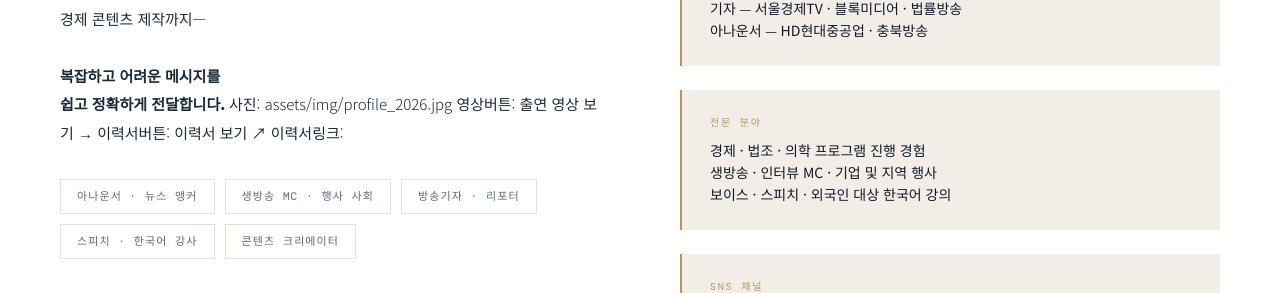
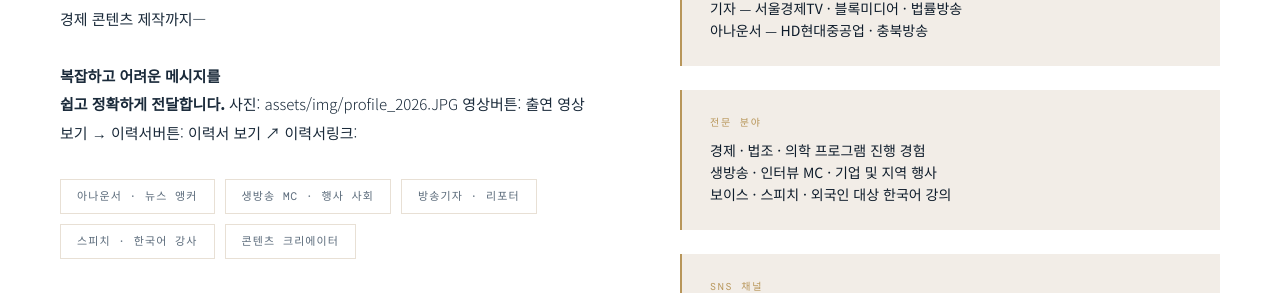
Before and after one commit to annhylee/annhylee.github.io, a Jekyll site: the page built from content/hero.md, in a window 1280 px wide and 900 px high, scrolled down 1859 px. Shown: the part 167-460 px from the top of the window. Built offline with Jekyll 4.4.1, drawn with Linux system fonts in a browser that asks for light colours; some web fonts are replaced; our own code applies the rules of GitHub Pages for plain Markdown files.

```diff
--- a/content/hero.md
+++ b/content/hero.md
@@ -11,7 +11,7 @@
 영문이름: Hyeyeon Lee
 직함: **경제 전문** 방송·행사 MC
 소개: 기업 행사 진행부터 임원 스피치,<br>경제 콘텐츠 제작까지—<br><br>**복잡하고 어려운 메시지를<br>쉽고 정확하게 전달합니다.**
-사진: assets/img/profile_2026.jpg
+사진: assets/img/profile_2026.JPG
 영상버튼: 출연 영상 보기 →
 이력서버튼: 이력서 보기 ↗
 이력서링크:
```
